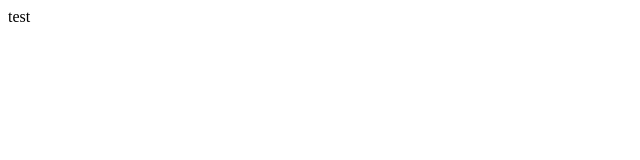
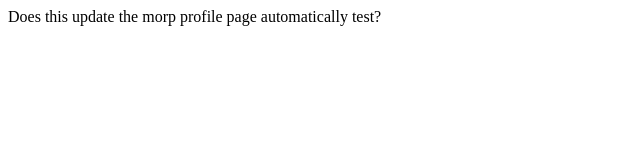
Before and after one commit to ItsbaileyX3525/MyProfileMorp, a plain HTML site: page index.html in a window 1280 px wide. Shown: the whole page, without its empty margins (0-640 px from the left). Drawn offline with Linux system fonts and the light colour scheme.

Commit message:
morp test

```diff
--- a/index.html
+++ b/index.html
@@ -6,6 +6,6 @@
   <title>test</title>
 </head>
 <body>
-  test
+  Does this update the morp profile page automatically test?
 </body>
 </html>
```
